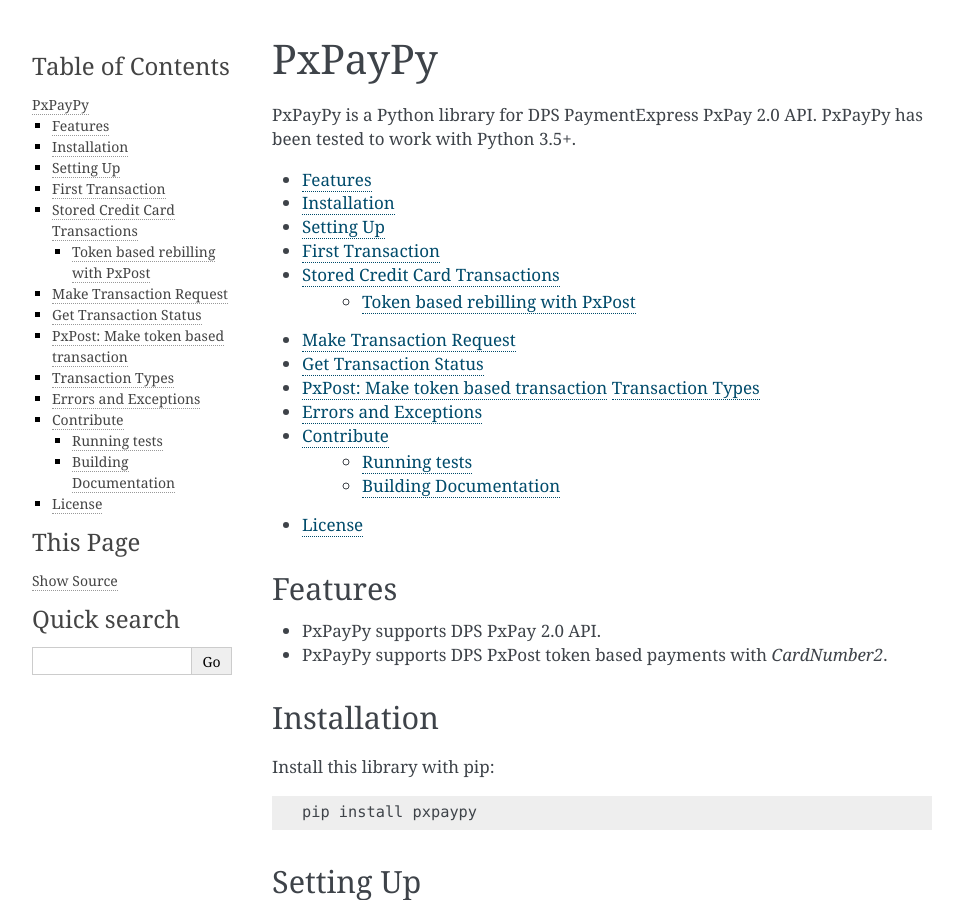
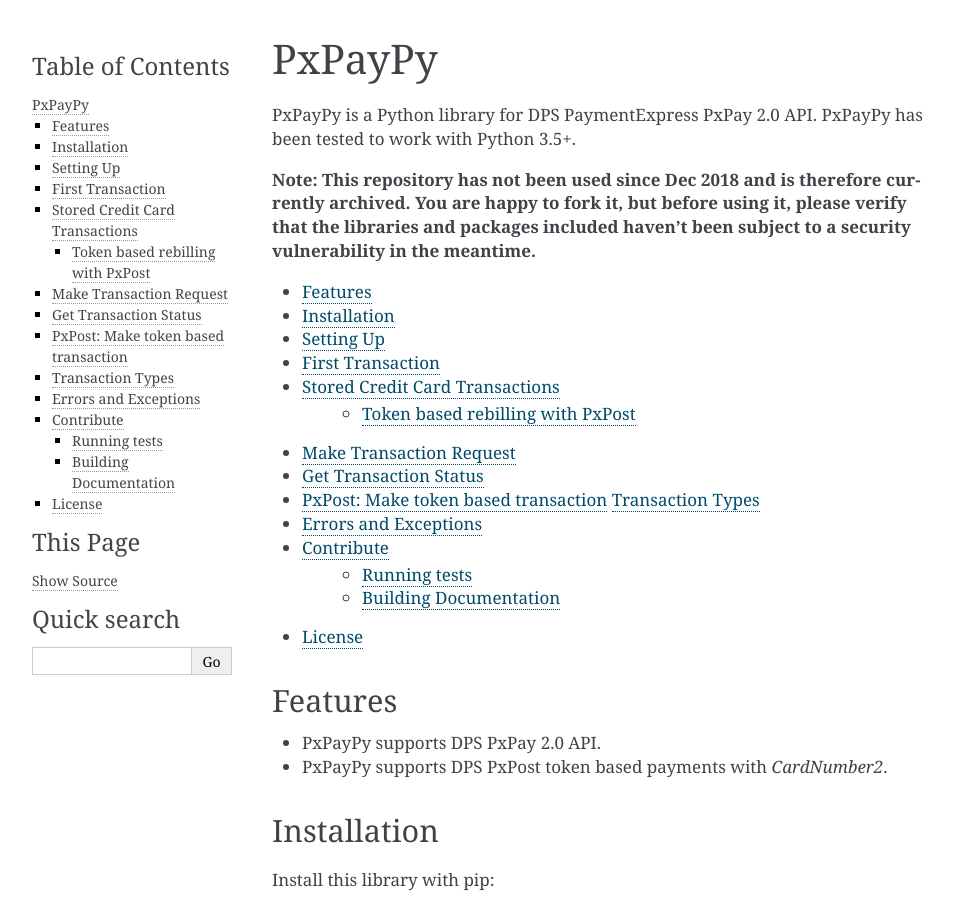
Before and after one commit to InternetNZ/pxpaypy, a Sphinx documentation site: the page built from docs/index.rst, in a window 1280 px wide and 900 px high. Shown: the whole window, without its empty margins (148-1111 px from the left). Built offline with Sphinx 7.4.7, drawn with Linux system fonts in a browser that asks for light colours.

Commit message:
Update index.rst

```diff
--- a/docs/index.rst
+++ b/docs/index.rst
@@ -8,6 +8,8 @@
 
 PxPayPy is a Python library for DPS PaymentExpress PxPay 2.0 API. PxPayPy has
 been tested to work with Python 3.5+.
+
+**Note: This repository has not been used since Dec 2018 and is therefore currently archived. You are happy to fork it, but before using it, please verify that the libraries and packages included haven't been subject to a security vulnerability in the meantime.**
 
 .. toctree::
    :maxdepth: 2
```
